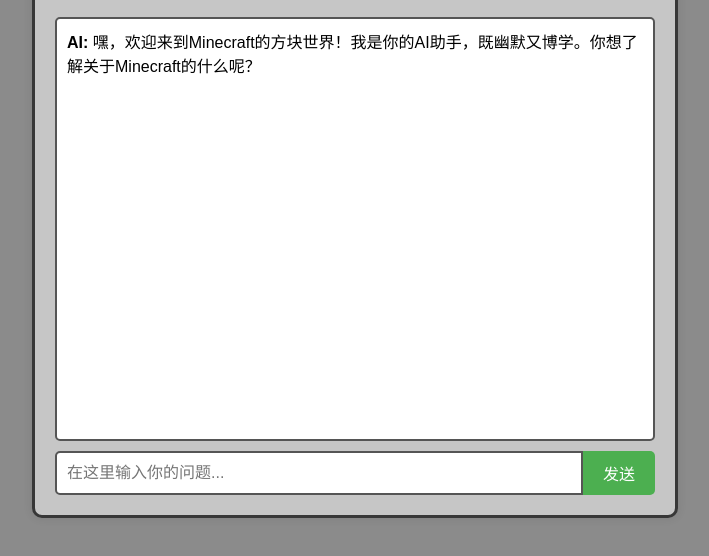
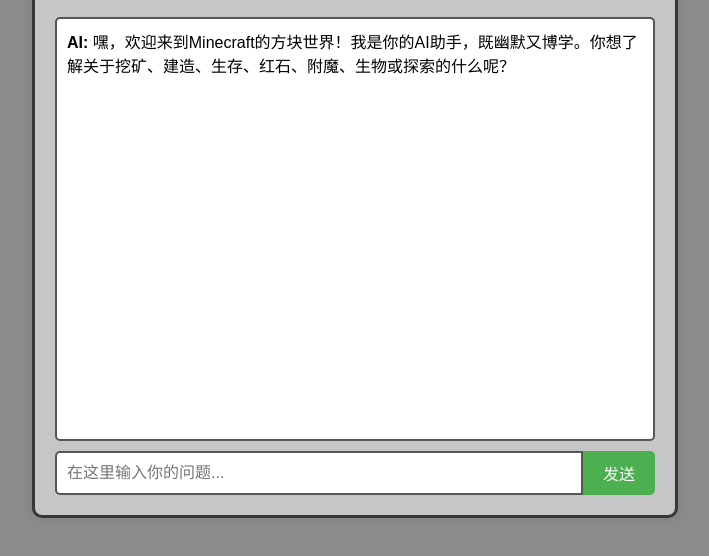
Before and after one commit to murky00/chat-test, a plain HTML site: page index.html in a window 1280 px wide. Shown: the part 130-686 px from the top of the page, without its empty margins (285-994 px from the left). Drawn offline with Linux system fonts and the light colour scheme.

Commit message:
Add files via upload

```diff
--- a/index.html
+++ b/index.html
@@ -19,6 +19,97 @@
             <button id="send-button">发送</button>
         </div>
     </div>
-    <script src="script.js"></script>
+    <script>
+        const chatMessages = document.getElementById('chat-messages');
+        const userMessage = document.getElementById('user-message');
+        const sendButton = document.getElementById('send-button');
+
+        const minecraftResponses = {
+            "挖矿": [
+                "挖矿时记得带上足够的火把，不然你可能会在黑暗中遇到一群想和你跳舞的骷髅。",
+                "听说有人挖到了钻石，结果发现那只是发光的蓝色石头...你可别上当啊！",
+                "在Y轴11层挖矿效率最高，但小心别挖到自己的脚下，我可不想看到你变成岩浆烤肉。"
+            ],
+            "建造": [
+                "试试用泥土盖房子吧，保证下雨天给你一个惊喜！",
+                "如果你的建筑看起来像一堆方块，别担心，那正是Minecraft的精髓。",
+                "在屋顶上放个南瓜灯，这样晚上飞过的女巫会以为那是她们的聚会地点。"
+            ],
+            "生存": [
+                "如果你听到'嘶嘶'声，那可能是爬行者在问你要不要一起放烟花。",
+                "尝试用仙人掌做床，保证你睡得比平常更'精神'。",
+                "如果你在沙漠里迷路了，试试跟着兔子走，没准能找到胡萝卜地。"
+            ],
+            "红石": [
+                "红石电路太复杂？试试用一堆TNT，保证一按就通！",
+                "听说有人用红石做了个会说话的机器，结果它只会说'嘿嘿嘿'。",
+                "如果你的红石装置不工作，试试对着它唱首歌，没准它就害羞地动起来了。"
+            ],
+            "附魔": [
+                "小心别把自己附魔成一只鸡，虽然那样你就可以下蛋了。",
+                "有个秘密附魔，可以让你的剑变成胡萝卜，怪物看到会笑死的。",
+                "如果你给靴子附魔了水上行走，别忘了还要给裤子附魔防水，不然你会很尴尬的。"
+            ],
+            "生物": [
+                "试试和末影人玩捉迷藏，它们特别擅长这个游戏。",
+                "如果你看到一只粉色的羊，那可能是它偷吃了你的口红。",
+                "村民们其实在开派对，只是每次看到你就装作在工作的样子。"
+            ],
+            "探索": [
+                "在末地找到了一家麦当劳？那可能是饥饿的末影龙开的。",
+                "如果你在海底神殿里看到美人鱼，记得提醒我该去看眼科了。",
+                "有人说在地狱里有个冰淇淋店，但我怀疑那只是岩浆的错觉。"
+            ]
+        };
+
+        function getRandomResponse(topic) {
+            const responses = minecraftResponses[topic] || minecraftResponses["探索"];
+            return responses[Math.floor(Math.random() * responses.length)];
+        }
+
+        function addMessage(sender, message) {
+            const messageElement = document.createElement('div');
+            messageElement.innerHTML = `<strong>${sender}:</strong> ${message}`;
+            chatMessages.appendChild(messageElement);
+            chatMessages.scrollTop = chatMessages.scrollHeight;
+        }
+
+        function sendMessage() {
+            const message = userMessage.value.trim();
+            if (message) {
+                addMessage('玩家', message);
+                userMessage.value = '';
+                const topic = Object.keys(minecraftResponses).find(key => message.toLowerCase().includes(key)) || "探索";
+                const response = getRandomResponse(topic);
+                setTimeout(() => addMessage('AI', response), 500);
+            }
+        }
+
+        sendButton.addEventListener('click', sendMessage);
+        userMessage.addEventListener('keypress', function(e) {
+            if (e.key === 'Enter') {
+                sendMessage();
+            }
+        });
+
+        // 随机事件
+        const randomEvents = [
+            "哎呀！一只爬行者刚刚从你背后经过，还好它今天心情不错。",
+            "看！天上飞过一群鹦鹉。等等，Minecraft里有鹦鹉吗？",
+            "你听到了吗？好像有人在唱'Diggy Diggy Hole'...",
+            "哇，一只绵羊刚刚用彩虹色染料给自己染了毛！",
+            "小心！你的背包里的TNT看起来有点不安分..."
+        ];
+
+        setInterval(() => {
+            if (Math.random() < 0.3) {
+                const event = randomEvents[Math.floor(Math.random() * randomEvents.length)];
+                addMessage('系统', event);
+            }
+        }, 30000);
+
+        // 添加初始消息
+        addMessage('AI', '嘿，欢迎来到Minecraft的方块世界！我是你的AI助手，既幽默又博学。你想了解关于挖矿、建造、生存、红石、附魔、生物或探索的什么呢？');
+    </script>
 </body>
 </html>
```
